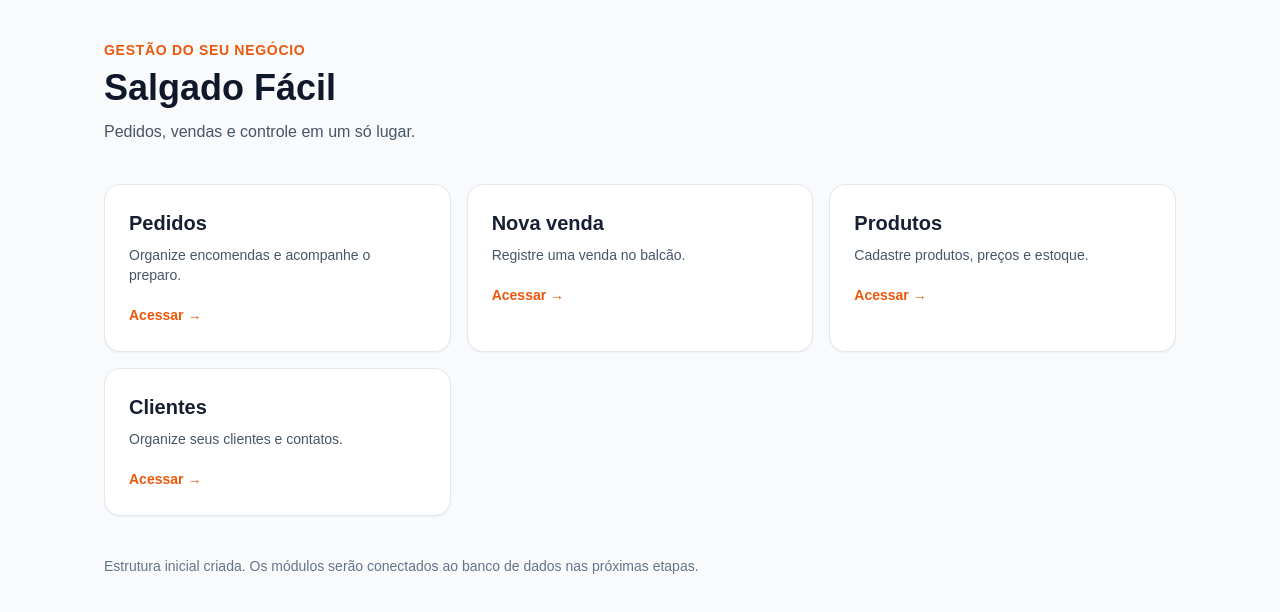
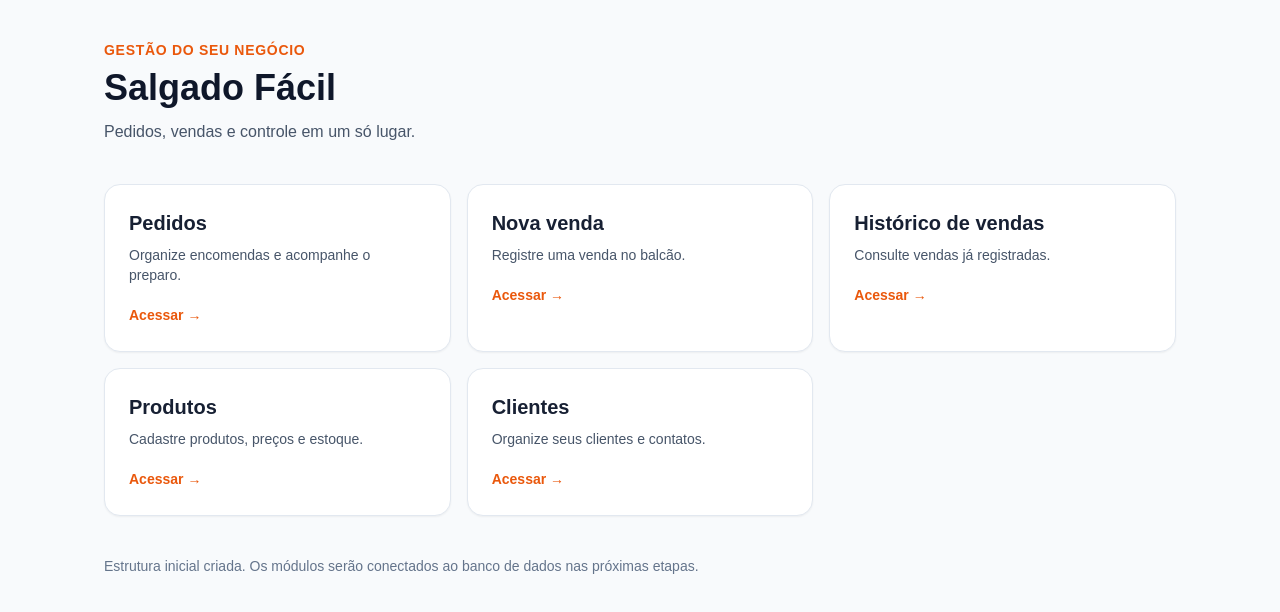
Before and after one commit to faberalexsandro2011-lab/salgado-facil, a Next.js app: page / in a window 1280 px wide. Shown: the top 612 px of the page. Built offline with nearby package versions, Linux system fonts and the light colour scheme.

Commit message:
Adicionar histórico de vendas na página inicial

```diff
--- a/src/app/page.tsx
+++ b/src/app/page.tsx
@@ -3,6 +3,7 @@ import Link from "next/link";
 const atalhos = [
   ["Pedidos", "/pedidos", "Organize encomendas e acompanhe o preparo."],
   ["Nova venda", "/vendas/nova", "Registre uma venda no balcão."],
+  ["Histórico de vendas", "/vendas", "Consulte vendas já registradas."],
   ["Produtos", "/produtos", "Cadastre produtos, preços e estoque."],
   ["Clientes", "/clientes", "Organize seus clientes e contatos."],
 ];
```
